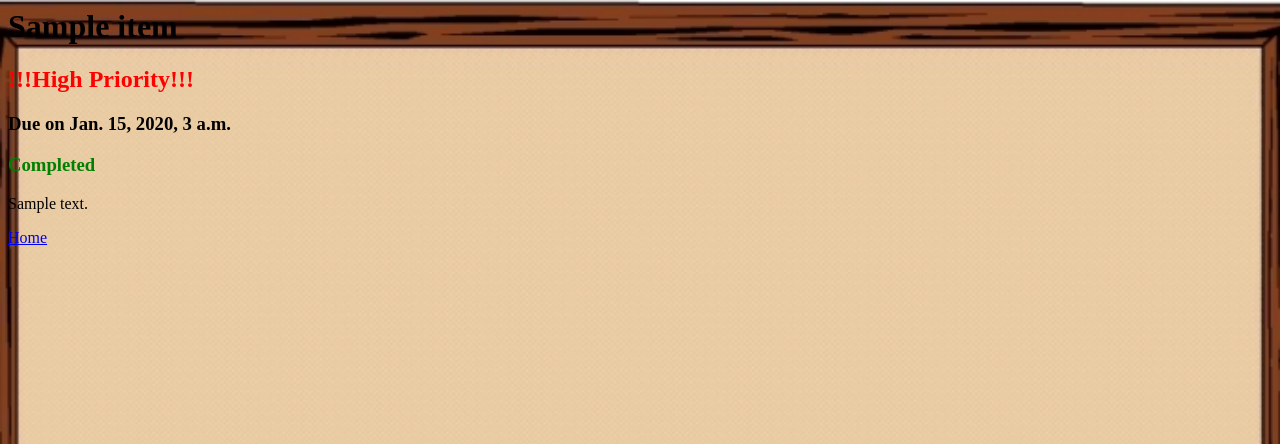
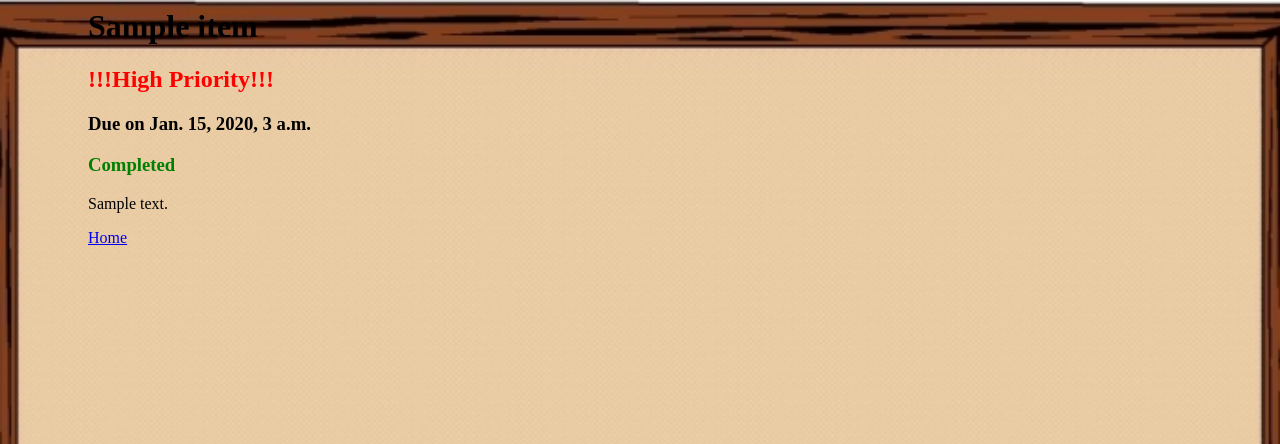
Before and after one commit to Kardbord/Django-TODO_List, a Django app: a page that uses TODO_List/templates/TODO_List/detail.html in a window 1280 px wide. Shown: the top 444 px of the page. Run offline with Django 3.2, Linux system fonts and the light colour scheme; tables that the repository leaves empty hold one stand-in row (values such as "Sample post").

Commit message:
Got things aligned (using stylesheets) for detail.html

```diff
--- a/TODO_List/static/TODO_List/style.css
+++ b/TODO_List/static/TODO_List/style.css
@@ -1,23 +1,47 @@
+/* detail.html */
 .high {
     color: red;
+    margin-left: 80px;
 }
 
 .med {
     color: orange;
+    margin-left: 80px;
 }
 
 .low {
     color: blue;
+    margin-left: 80px;
 }
 
 .completed {
     color: green;
+    margin-left: 80px;
 }
 
 .incomplete {
     color: red;
+    margin-left: 80px;
 }
 
+.duedate {
+    margin-left: 80px;
+}
+
+.description {
+    margin-left: 80px;
+}
+
+.header {
+    margin-left: 80px;
+}
+
+.home {
+    margin-left: 80px;
+}
+/* end detail.html */
+
+/* index.html */
 .todolist {
     padding-bottom: 10px;
     padding-top: 10px;
@@ -29,10 +53,12 @@
     margin-right: 80px
 }
 
-.header {
+.mainTitle {
     text-align: center;
 }
+/* end index.html */
 
+/* All */
 body {
     background: white url("images/background.jpeg") no-repeat center center fixed;
     -webkit-background-size: cover;
--- a/TODO_List/templates/TODO_List/detail.html
+++ b/TODO_List/templates/TODO_List/detail.html
@@ -4,7 +4,7 @@
 
 <head><title>TODO: {{ todo_item.title }}</title></head>
 
-<h1>{{ todo_item.title }}</h1>
+<h1 class="header">{{ todo_item.title }}</h1>
 
 {% if error_message %}<p><strong>{{ error_message }}</strong></p>{% endif %}
 
@@ -16,7 +16,7 @@
     <h2 class="low">Low Priority</h2>
 {% endif %}
 
-<h3>Due on {{ todo_item.due_date }}</h3>
+<h3 class="duedate">Due on {{ todo_item.due_date }}</h3>
 
 <!-- TODO: get this working! -->
 {% if todo_item.isCompleted == true %}
--- a/TODO_List/templates/TODO_List/index.html
+++ b/TODO_List/templates/TODO_List/index.html
@@ -4,7 +4,7 @@
 
 <head><title>TODO List</title></head>
 
-<h1 class="header">TODO:</h1>
+<h1 class="mainTitle">TODO:</h1>
 
 <h3 class="new"><a href="{% url 'TODO_List:new' %}">+New Task</a></h3>
 
```
